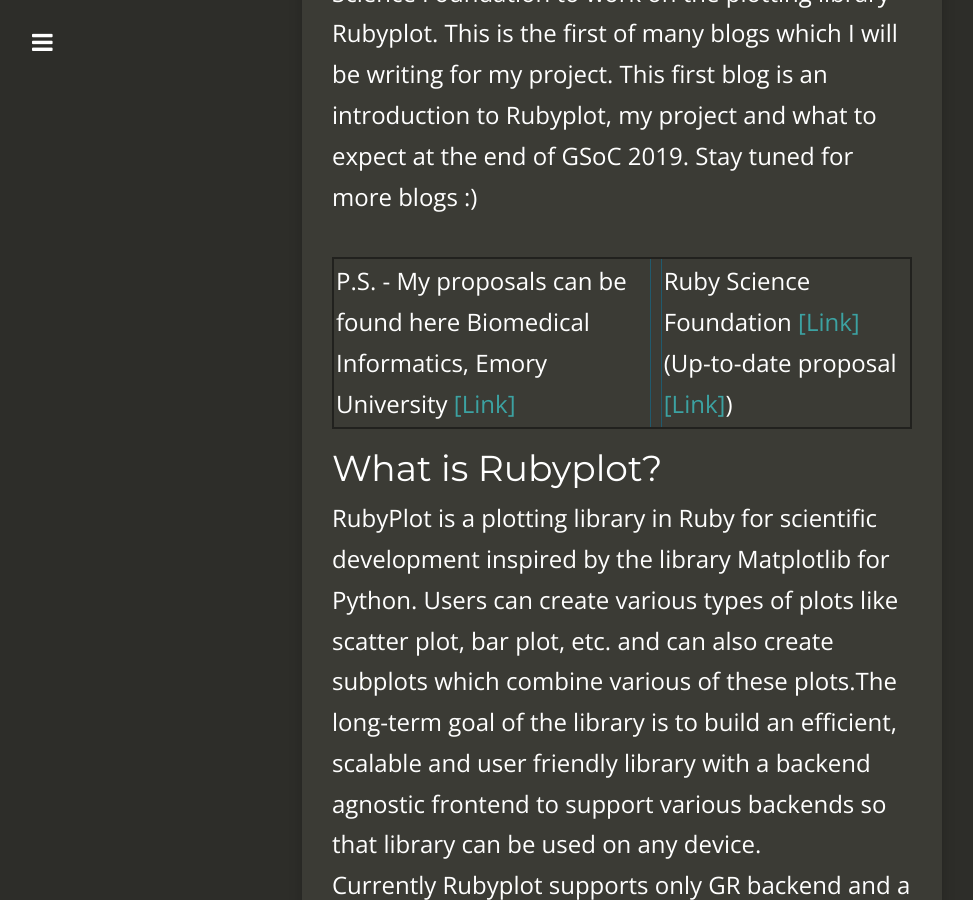
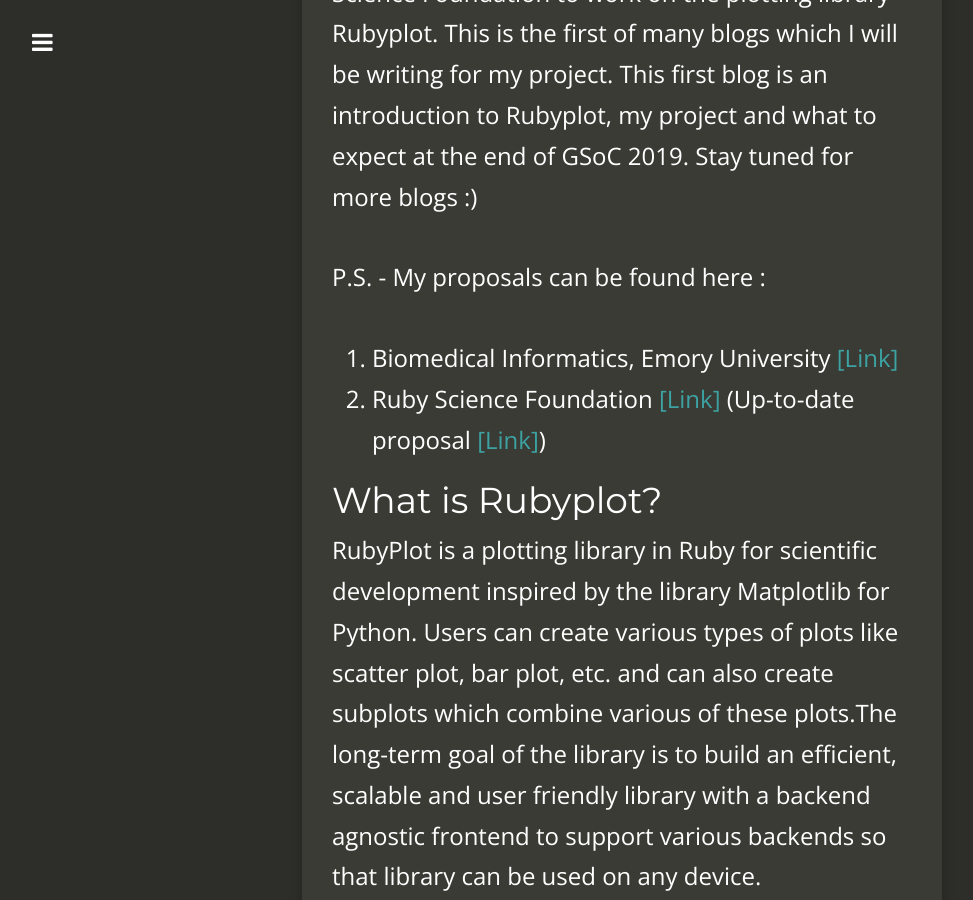
Before and after one commit to alishdipani/Old_Website, a Jekyll site: the page built from _posts/2019-05-20-GSoC-2019-project-introduction.md, in a window 1280 px wide and 900 px high, scrolled down 898 px. Shown: the whole window, without its empty margins (18-991 px from the left). Built offline with Jekyll 4.4.1, drawn with Linux system fonts in a browser that asks for light colours; nearby versions of some CDN libraries; comment, search, counter and statistics services are not loaded; part of the change alters nothing that is shown.

```diff
--- a/_posts/2019-05-20-GSoC-2019-project-introduction.md
+++ b/_posts/2019-05-20-GSoC-2019-project-introduction.md
@@ -16,7 +16,9 @@ Google Summer of Code (GSoC) is a prestigious global program which aims to bring
 
 In order to improve my software development skills and to get myself famialirised with open source software development, I applied for GSoC 2019 with two organisations - **Biomedical Informatics, Emory University** and **Ruby Science Foundation**. Thankfully, I was selected for GSoC 2019 with Ruby Science Foundation to work on the plotting library Rubyplot. This is the first of many blogs which I will be writing for my project. This first blog is an introduction to Rubyplot, my project and what to expect at the end of GSoC 2019. Stay tuned for more blogs :)
 
-P.S. - My proposals can be found here Biomedical Informatics, Emory University [[Link]](https://docs.google.com/document/d/1wGPSaHtE7v-tGWbXaIkxzNwbvQ6cCp0R5lxFxI0JGak/edit?usp=sharing)  ||  Ruby Science Foundation [[Link]](https://docs.google.com/document/d/1UoAE2MQ0l67ZZ0UWjykmRZnCHO_u22FM2zlHfVYUyEQ/edit?usp=sharing) (Up-to-date proposal [[Link]](https://github.com/alishdipani/rubyplot/wiki/GSoC-2019-Proposal))
+P.S. - My proposals can be found here :
+1. Biomedical Informatics, Emory University [[Link]](https://docs.google.com/document/d/1wGPSaHtE7v-tGWbXaIkxzNwbvQ6cCp0R5lxFxI0JGak/edit?usp=sharing)
+2. Ruby Science Foundation [[Link]](https://docs.google.com/document/d/1UoAE2MQ0l67ZZ0UWjykmRZnCHO_u22FM2zlHfVYUyEQ/edit?usp=sharing) (Up-to-date proposal [[Link]](https://github.com/alishdipani/rubyplot/wiki/GSoC-2019-Proposal))
 
 ## What is Rubyplot?
 RubyPlot is a plotting library in Ruby for scientific development inspired by the library Matplotlib for Python. Users can create various types of plots like scatter plot, bar plot, etc. and can also create subplots which combine various of these plots.The long-term goal of the library is to build an efficient, scalable and user friendly library with a backend agnostic frontend to support various backends so that library can be used on any device.
```
